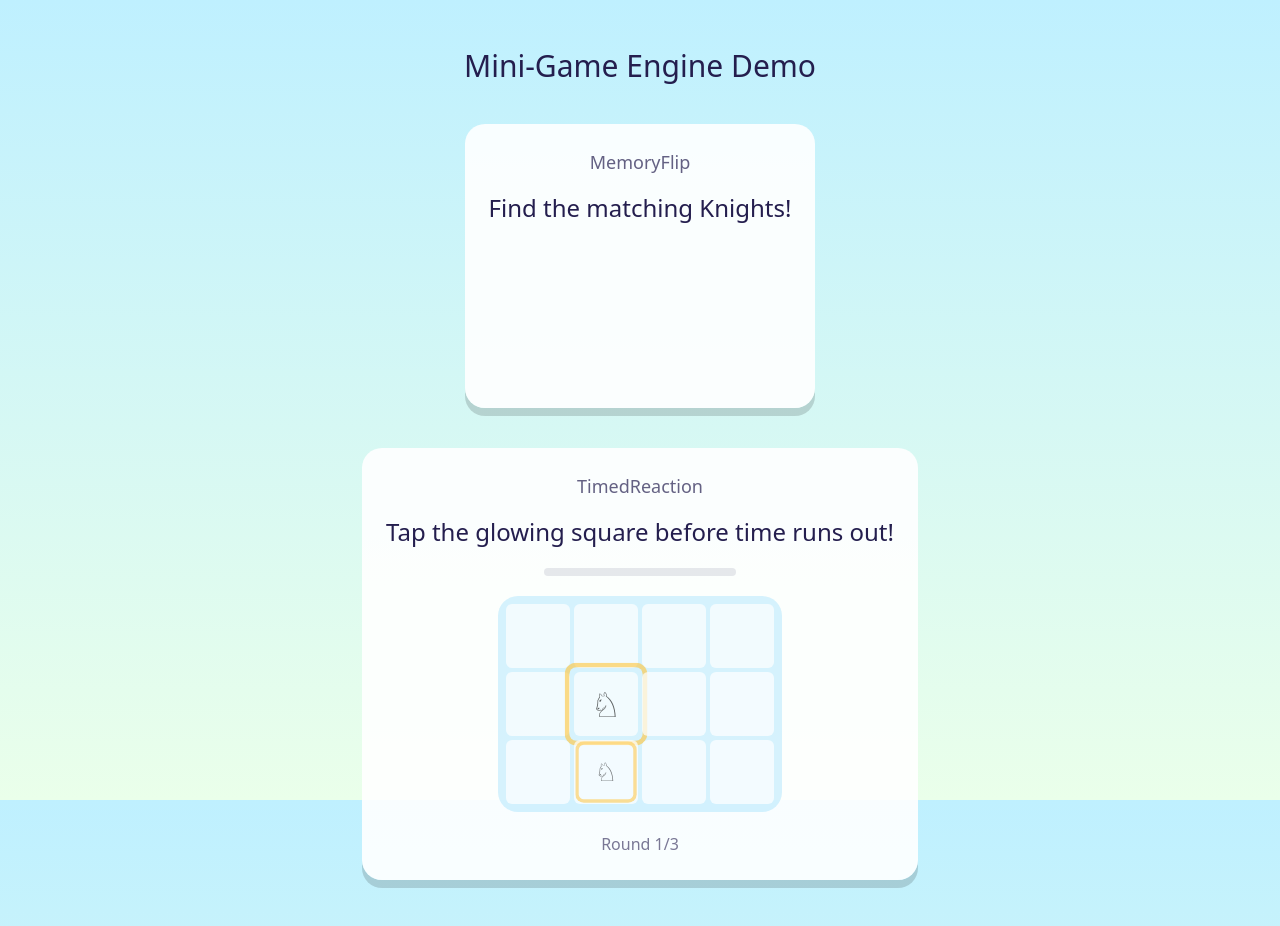
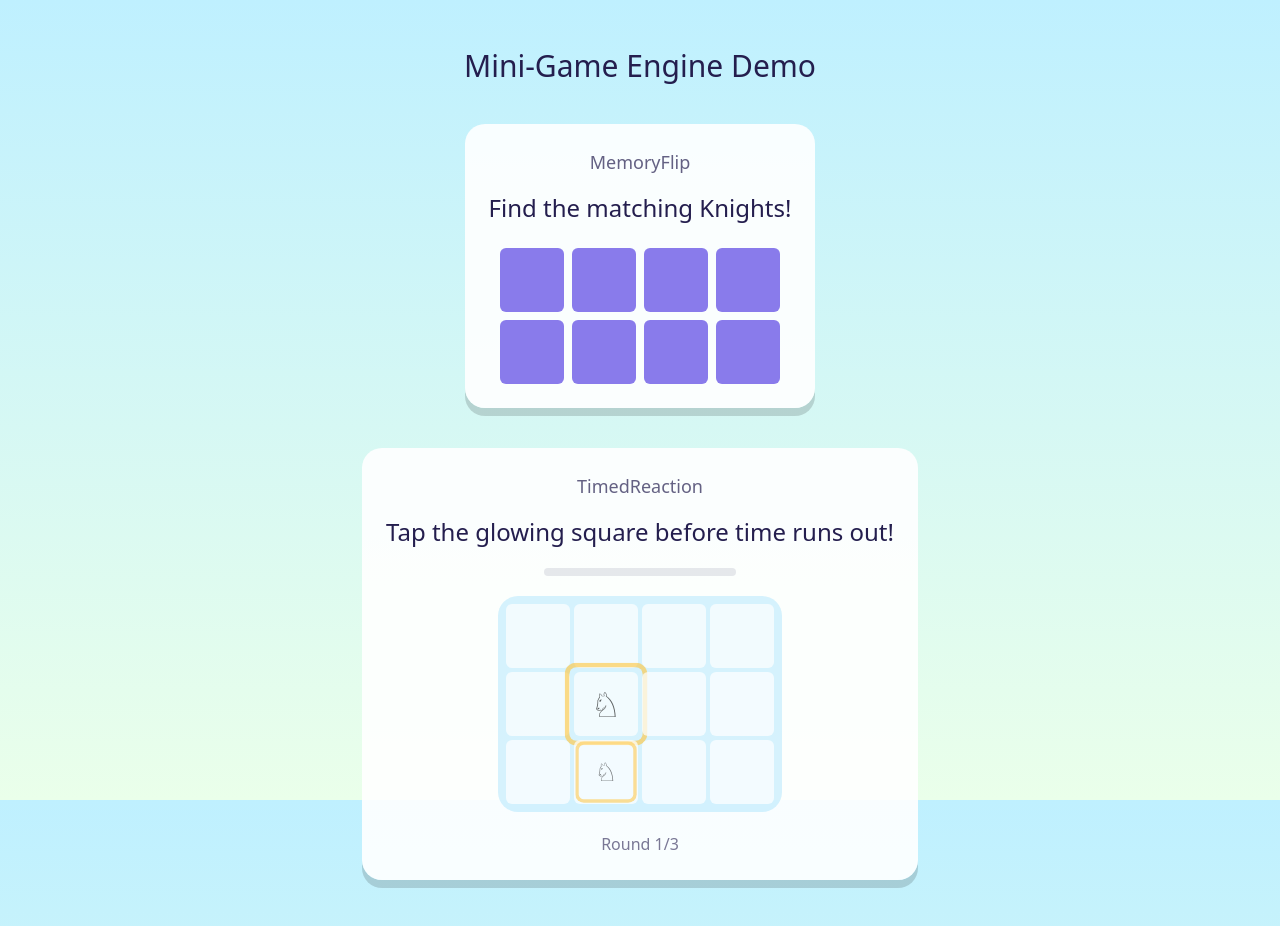
Before and after one commit to vivekpooraj-tech/chess-kingdom-adventure, a Next.js app: page /minigame-demo in a window 1280 px wide. Built offline with nearby package versions, Linux system fonts and the light colour scheme.

Commit message:
Fix MemoryFlip cards rendering invisible (missing back-face + preserve-3d)

```diff
--- a/components/minigames/engines/MemoryFlip.tsx
+++ b/components/minigames/engines/MemoryFlip.tsx
@@ -2,7 +2,6 @@
 
 import { useEffect, useMemo, useState } from "react";
 import { motion, AnimatePresence } from "framer-motion";
-import clsx from "clsx";
 
 export interface MemoryFlipPair {
   id: string;
@@ -104,15 +103,24 @@ export function MemoryFlip({ prompt, pairs, onComplete }: MemoryFlipConfig) {
               style={{ width: 64, height: 64, perspective: 400 }}
             >
               <motion.div
-                className={clsx(
-                  "absolute inset-0 rounded-md flex items-center justify-center text-3xl",
-                  isFaceUp ? "bg-white shadow-toy" : "bg-kingdom-royal/80"
-                )}
+                className="relative w-full h-full"
+                style={{ transformStyle: "preserve-3d" }}
                 animate={{ rotateY: isFaceUp ? 0 : 180 }}
                 transition={{ duration: 0.3 }}
-                style={{ backfaceVisibility: "hidden" }}
               >
-                {isFaceUp ? card.glyph : ""}
+                {/* Front face — the glyph, visible when isFaceUp */}
+                <div
+                  className="absolute inset-0 rounded-md flex items-center justify-center text-3xl bg-white shadow-toy"
+                  style={{ backfaceVisibility: "hidden" }}
+                >
+                  {card.glyph}
+                </div>
+                {/* Back face — the card-back, visible when face-down. Pre-rotated
+                    180deg so it faces the viewer exactly when the parent flips. */}
+                <div
+                  className="absolute inset-0 rounded-md bg-kingdom-royal/80"
+                  style={{ backfaceVisibility: "hidden", transform: "rotateY(180deg)" }}
+                />
               </motion.div>
             </button>
           );
```
